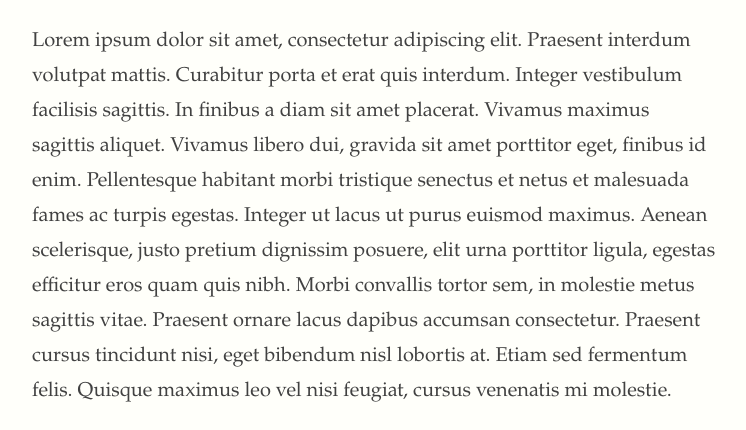
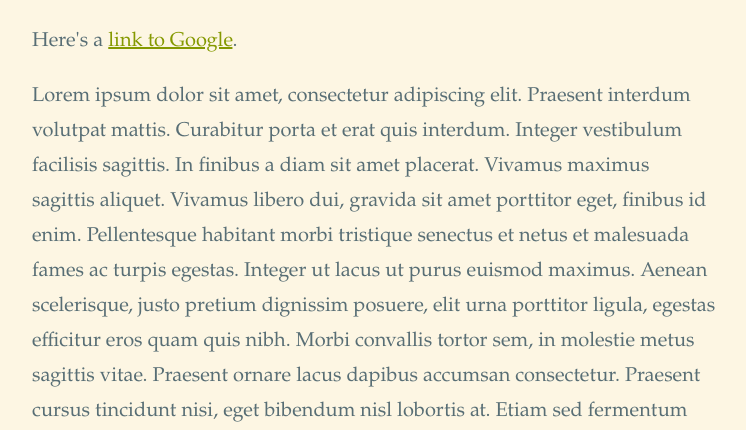
Before and after one commit to liammulh/lemur.css, a website: page index.html in a window 1280 px wide. Shown: the part 203-633 px from the top of the page, without its empty margins (266-1012 px from the left). Drawn offline with nearby package versions, Linux system fonts and the light colour scheme.

Commit message:
feat: add auto dark theme
For https://github.com/liammulh/lemur.css/issues/6.

```diff
--- a/index.html
+++ b/index.html
@@ -15,6 +15,9 @@
   <a href="#1">Link 1</a> | <a href="#2">Link 2</a> | <a href="#3">Link 3</a>
 </nav>
 <h1>Heading 1</h1>
+<p>
+  Here's a <a href="https://google.com">link to Google</a>.
+</p>
 <p>
   Lorem ipsum dolor sit amet, consectetur adipiscing elit. Praesent interdum volutpat mattis. Curabitur porta et erat
   quis interdum. Integer vestibulum facilisis sagittis. In finibus a diam sit amet placerat. Vivamus maximus sagittis
--- a/lemur.css
+++ b/lemur.css
@@ -1,8 +1,24 @@
 :root {
-  --text-color: rgb(65, 65, 65);
-  --background-color: rgb(255, 255, 250);
-  --accent-color: rgb(255, 255, 245);
   --max-width: 70ch;
+
+  /*
+  Colors borrowed from Solarized.
+  https://ethanschoonover.com/solarized/
+  */
+
+  --text-color: #586e75;
+  --background-color: #fdf6e3;
+  --accent-color: #eee8d5;
+  --link-color: #859900;
+  --visited-link-color: #d33682;
+}
+
+@media (prefers-color-scheme: dark) {
+  :root {
+    --text-color: #93a1a1;
+    --background-color: #073642;
+    --accent-color: #002b36;
+  }
 }
 
 html {
@@ -14,6 +30,14 @@ html {
   margin: auto;
   line-height: 1.75;
   font-size: 1.25em;
+}
+
+a {
+  color: var(--link-color);
+}
+
+a:visited {
+  color: var(--visited-link-color)
 }
 
 nav {
```
